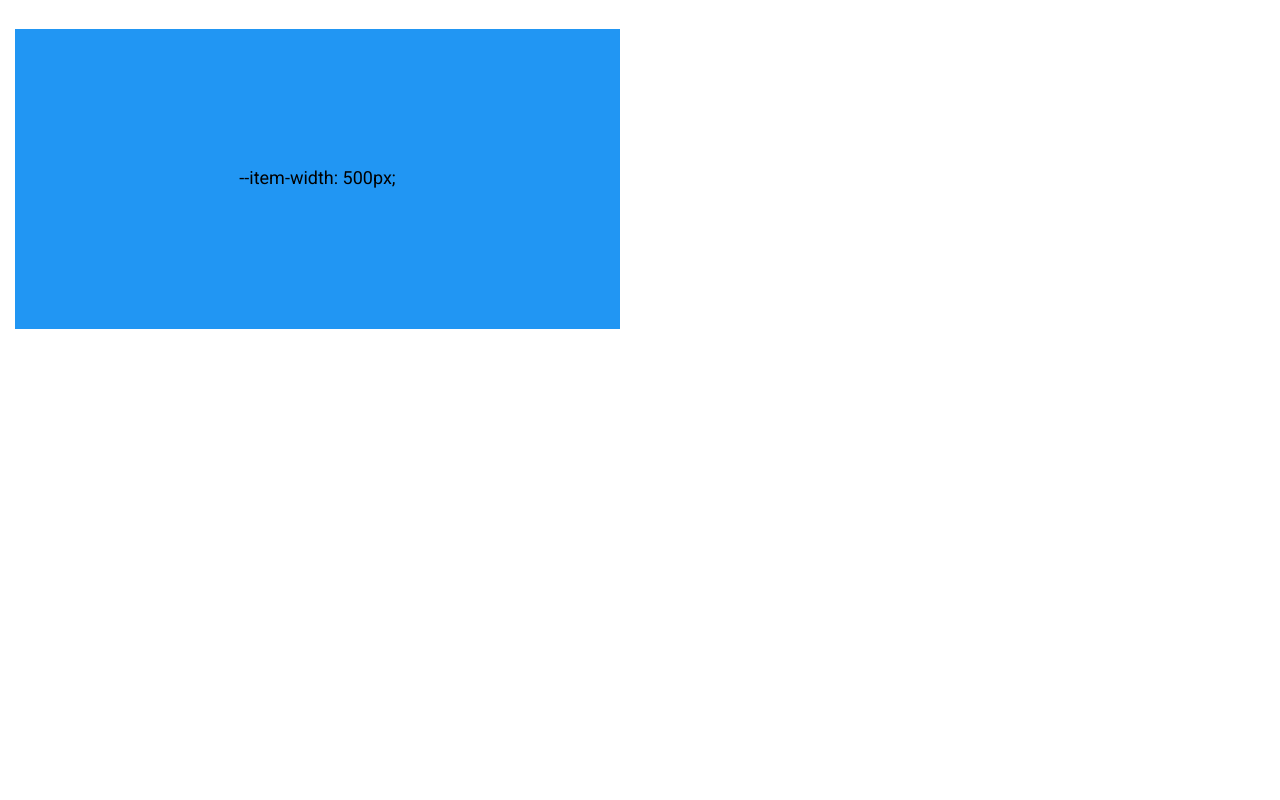
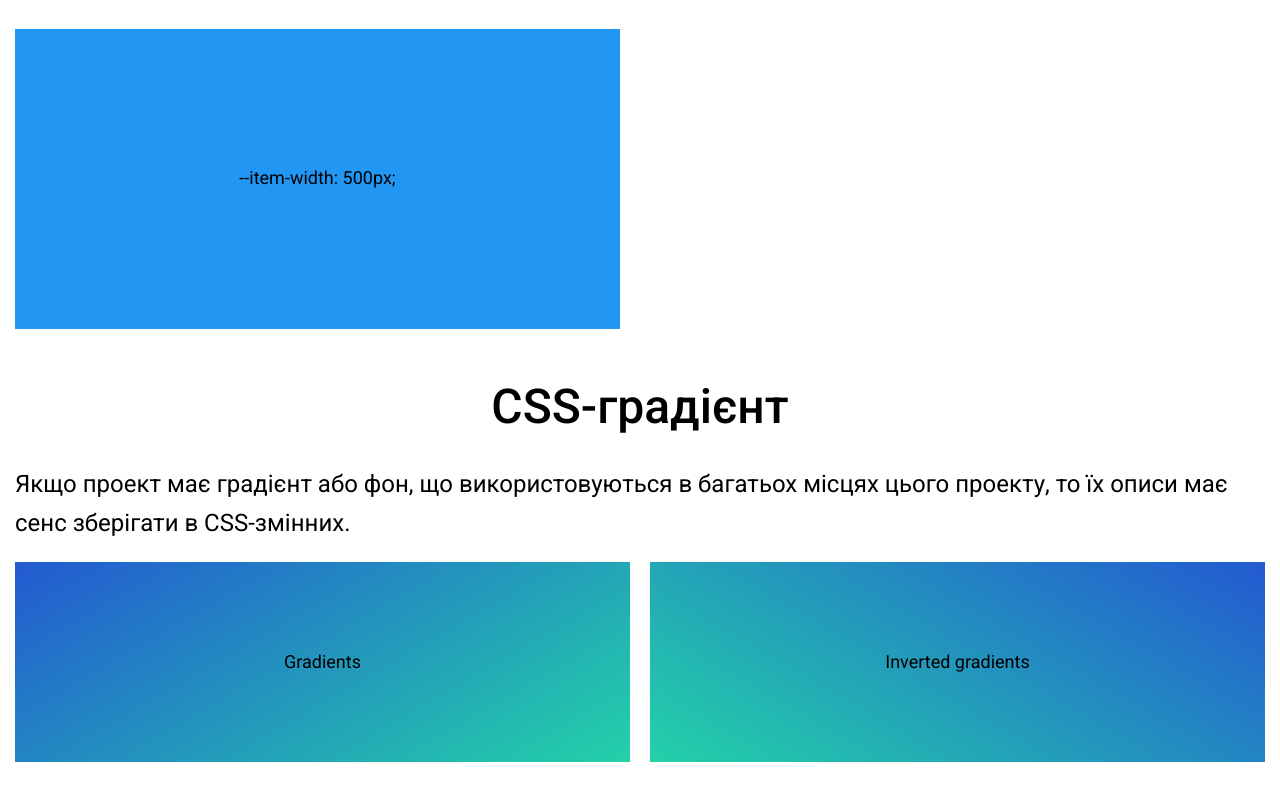
Before and after one commit to Vidiborets0012/custom-properties, a plain HTML site: page index.html in a window 1280 px wide. Shown: the part 2716-3516 px from the top of the page. Before the commit the page ends 3085 px from the top, so only its background shows below. Drawn offline with Linux system fonts and the light colour scheme.

Commit message:
add content, markup, and styles to page__gradient block

```diff
--- a/css/style.css
+++ b/css/style.css
@@ -4,6 +4,8 @@
   --second-color: #ff7;
   /* page__default */
   --default-color: #2196f3;
+  /* page__gradient */
+  --primary-gradient: linear-gradient(150deg, #235ad1, #23d1a8);
 }
 
 html {
@@ -234,3 +236,35 @@ body {
   height: 300px;
   background-color: var(--default-color);
 }
+
+/* ******************************* */
+/* ***** page__gradient ***** */
+
+.gradient-content__inner {
+  display: flex;
+  justify-content: space-between;
+  align-items: center;
+  gap: 20px;
+}
+
+.gradient-content__box {
+  display: flex;
+  justify-content: center;
+  align-items: center;
+  inline-size: 6500px;
+  block-size: 200px;
+}
+
+/* .gradient-content__box-basic {
+  background-image: var(--primary-gradient);
+} */
+
+.gradient-content__box-basic,
+.gradient-content__box-basic1 {
+  --angle: 150deg;
+  background-image: linear-gradient(var(--angle), #235ad1, #23d1a8);
+}
+
+.gradient-content__box-basic1.gradient-content__box-basic2 {
+  --angle: -150deg;
+}
--- a/index.html
+++ b/index.html
@@ -154,6 +154,28 @@
           </div>
         </div>
       </section>
+
+      <section class="page__gradient gradient section">
+        <div class="section__container">
+          <div class="section__header header-section">
+            <h2 class="header-section__title title">CSS-градієнт</h2>
+            <p class="header-section__text">
+              Якщо проект має градієнт або фон, що використовуються в багатьох місцях цього проекту,
+              то їх описи має сенс зберігати в CSS-змінних.
+            </p>
+          </div>
+          <div class="section__content gradient-section gradient-content">
+            <div class="gradient-content__inner">
+              <div class="gradient-content__box gradient-content__box-basic">Gradients</div>
+              <div
+                class="gradient-content__box gradient-content__box-basic1 gradient-content__box-basic2"
+              >
+                Inverted gradients
+              </div>
+            </div>
+          </div>
+        </div>
+      </section>
     </main>
     <script src="js/main.js"></script>
   </body>
```
